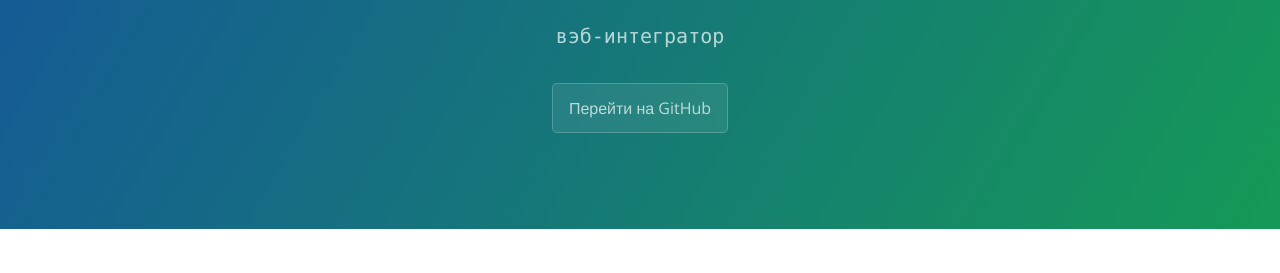
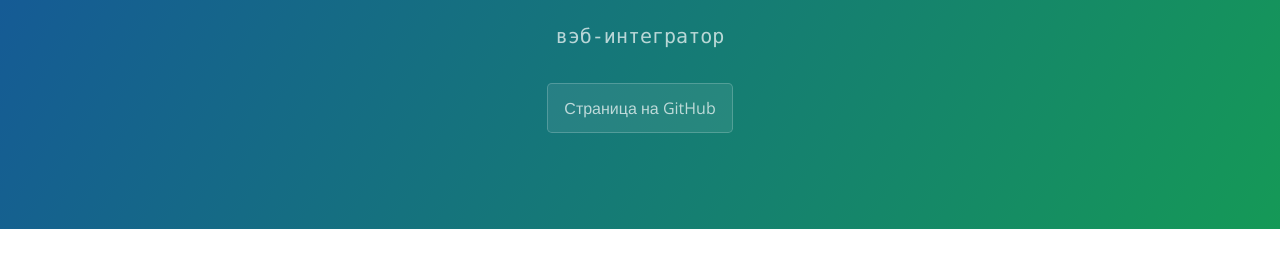
Before and after one commit to tastyweb/tastyweb, a Jekyll site: the page built from README.md, in a window 1280 px wide. Shown: the part 154-427 px from the top of the page. Built offline with Jekyll 4.4.1, drawn with Linux system fonts in a browser that asks for light colours; our own code applies the rules of GitHub Pages for plain Markdown files.

Commit message:
Update default.html

```diff
--- a/_layouts/default.html
+++ b/_layouts/default.html
@@ -13,7 +13,7 @@
       <h1 class="project-name">{{ site.title | default: site.github.repository_name }}</h1>
       <h2 class="project-tagline">{{ site.description | default: site.github.project_tagline }}</h2>
       {% if site.github.is_project_page %}
-        <a href="{{ site.github.repository_url }}" class="btn">Перейти на GitHub</a>
+        <a href="{{ site.github.repository_url }}" class="btn">Страница на GitHub</a>
       {% endif %}
       {% if site.show_downloads %}
         <a href="{{ site.github.zip_url }}" class="btn">Download .zip</a>
```
